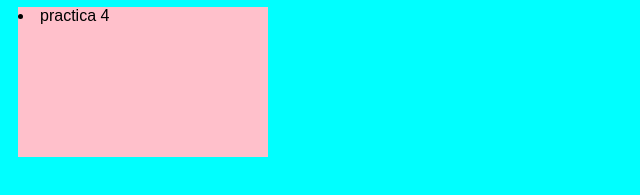
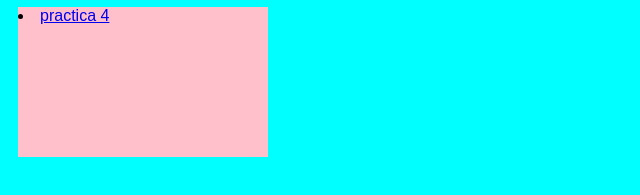
Before and after one commit to dmolinerCRN/2021agm4, a plain HTML site: page index.html in a window 1280 px wide. Shown: the part 509-704 px from the top of the page, 0-640 px from the left. Drawn offline with Linux system fonts and the light colour scheme.

Commit message:
Update index.html

```diff
--- a/index.html
+++ b/index.html
@@ -10,6 +10,6 @@
     <li><a href="https://dmolinercrn.github.io/2021agm4/mos1/">practica 1</a></li>
     <li><a href="https://dmolinercrn.github.io/2021agm4/Casita/">practica 2</a></li>
     <li><a href="https://dmolinercrn.github.io/2021agm4/mos4/">practica 3</a></li>
-    <li>practica 4</li>
+    <li><a href="https://dmolinercrn.github.io/2021agm4/mos1 2/">practica 4</a></li>
   </body>
 </html>
```
